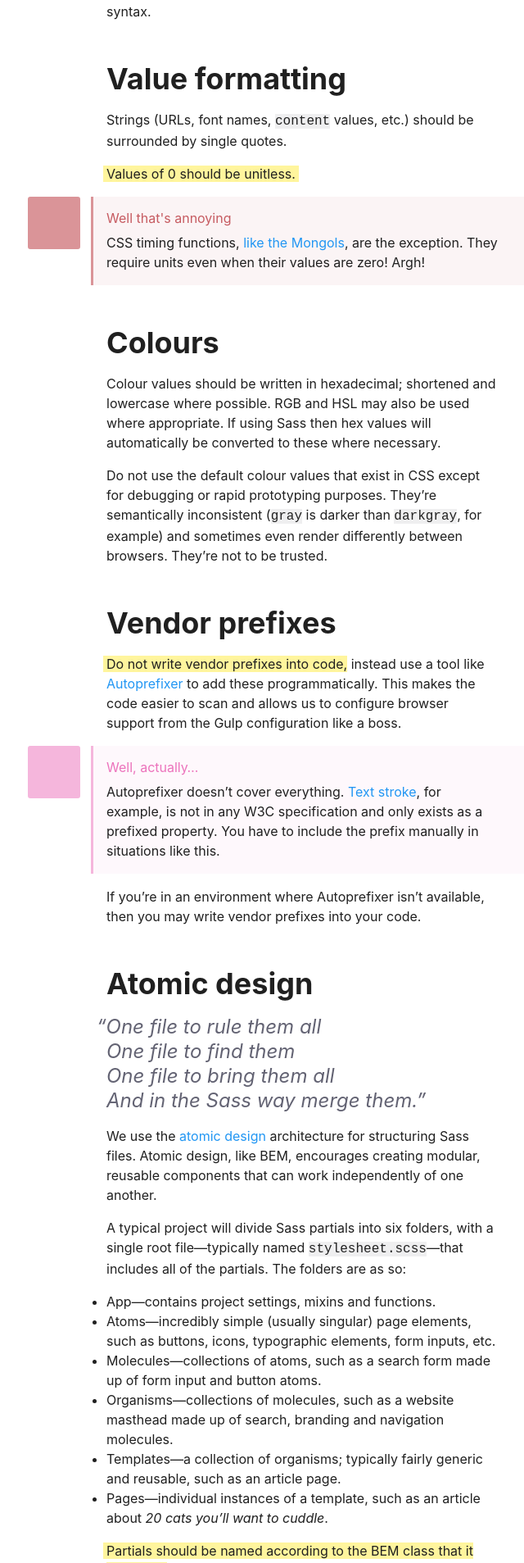
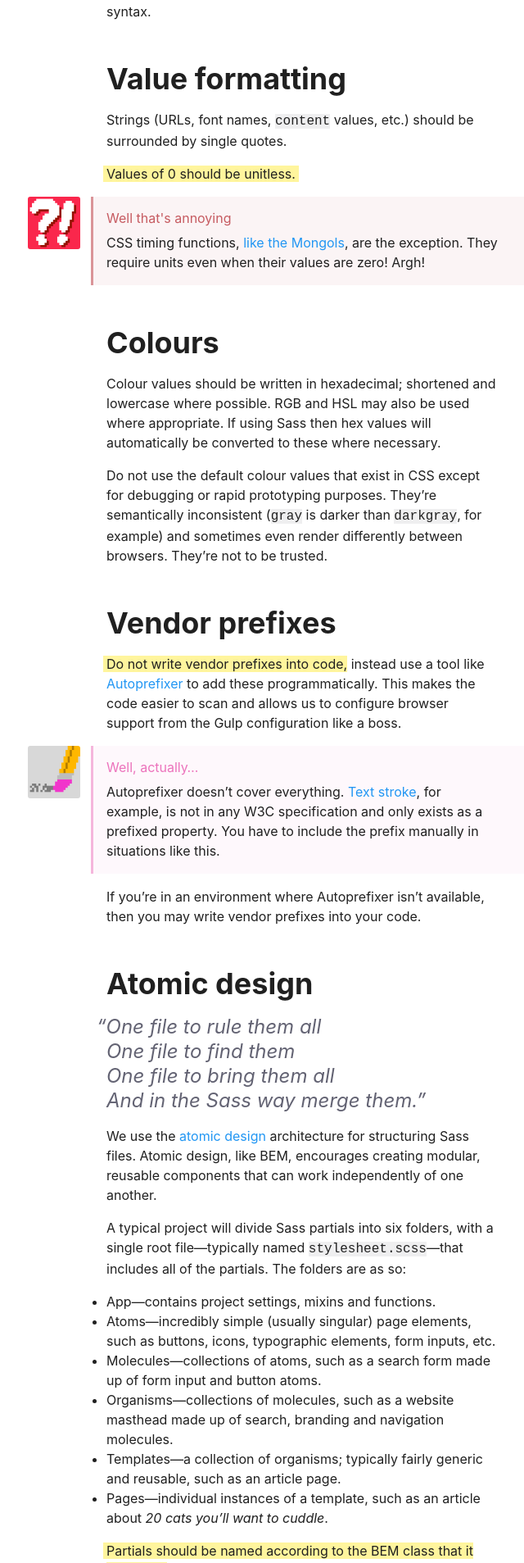
Before and after one commit to querkmachine/FSFrontEndDocs, a Jekyll site: the page built from authoring-guidelines/writing-css-sass.md, in a window 1280 px wide. Shown: the part 3381-5288 px from the top of the page at 82% size, without its empty margins (110-750 px from the left). Built offline with Jekyll 4.4.1, drawn with Linux system fonts in a browser that asks for light colours.

Commit message:
Add icons for asides

```diff
--- a/_sass/components/_aside.scss
+++ b/_sass/components/_aside.scss
@@ -26,7 +26,12 @@ $asides: (
 		width: 4rem;
 		height: 4rem;
 		border-radius: 3px;
-		background-color: red;
+		background-size: 4rem 4rem;
+		image-rendering: -moz-crisp-edges;
+		image-rendering: -o-crisp-edges;
+		image-rendering: -webkit-optimize-contrast;
+		image-rendering: crisp-edges;
+		-ms-interpolation-mode: nearest-neighbor;
 	}
 	@each $key, $text in $asides {
 		&--#{$key} {
@@ -38,6 +43,7 @@ $asides: (
 			}
 			&::after {
 				background-color: map(palette, aside, $key);
+				background-image: url('aside/#{$key}.png');
 			}
 		}
 	}
```
Also changed, not shown: assets/aside/correction.png (added), assets/aside/issue.png (added), assets/aside/opinion.png (added), assets/aside/tangent.png (added).
